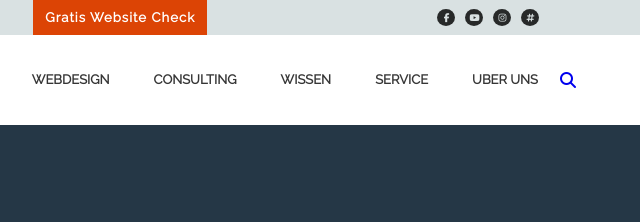
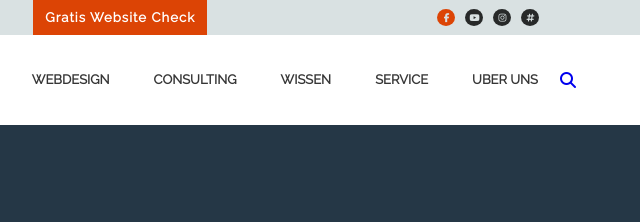
Before and after one commit to RahmatFaizan/Germen-Website, a plain HTML site: page index.html in a window 1280 px wide. In both pictures the pointer is over the icon 1086 px from the left and 17 px from the top of the page. Shown: the top 222 px of the page, 640-1280 px from the left. Drawn offline with Linux system fonts and the light colour scheme.

Commit message:
Update style.css
...

```diff
--- a/style.css
+++ b/style.css
@@ -135,6 +135,11 @@ header {
   margin: 0px 5px;
   padding: 1px 0 0 2px;
   text-align: center;
+  cursor: pointer;
+}
+
+.head-3.head i:hover {
+    background: var(--bg-secondary);
 }
 
 /* Header styling End's */
```
